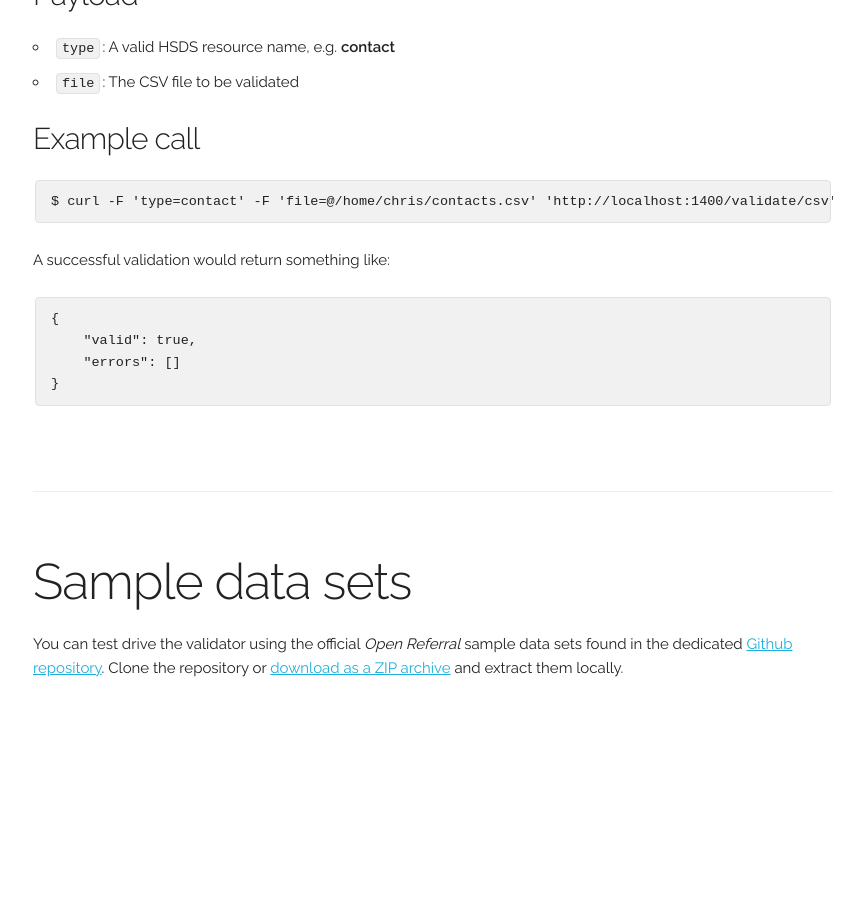
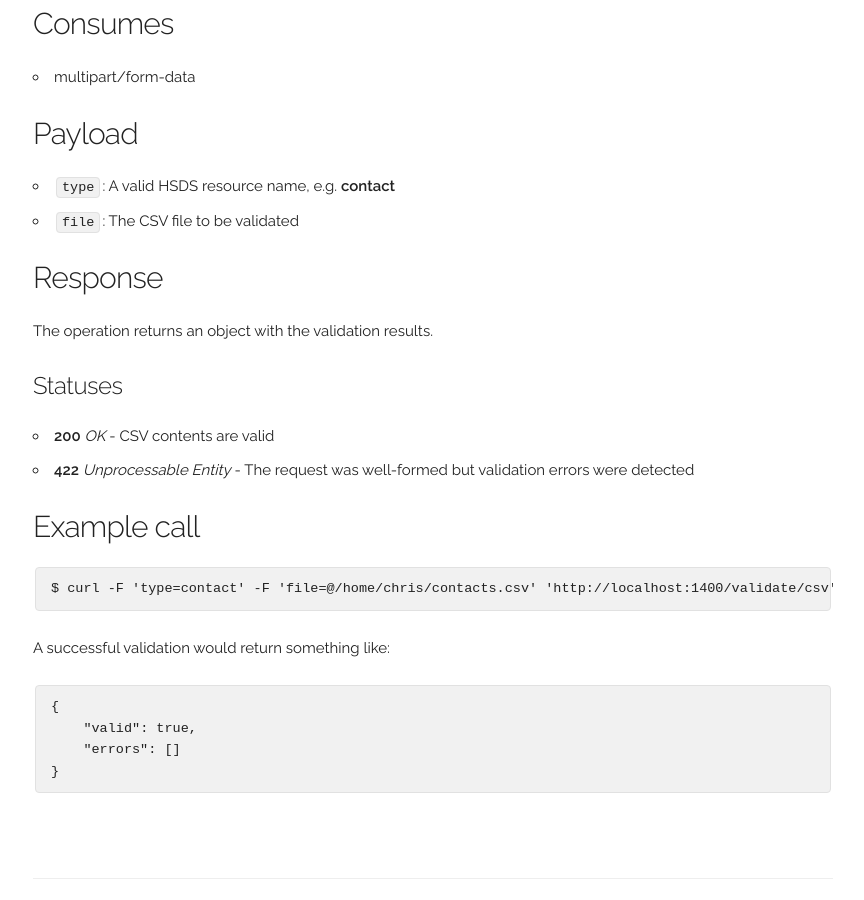
Before and after one commit to openreferral/deprecated-hsds-1.1-validator, a Jekyll site: the page built from docs/index.md, in a window 1280 px wide and 900 px high, scrolled down 7057 px. Shown: the whole window, without its empty margins (207-1071 px from the left). Built offline with Jekyll 4.4.1, drawn with Linux system fonts in a browser that asks for light colours; before the commit the page ends 7822 px from its top, so only the background shows below that; some of the changed text lies outside the part shown.

Commit message:
Updated docs

````diff
--- a/docs/index.md
+++ b/docs/index.md
@@ -208,6 +208,11 @@
 
 The operation returns a collection of validation results, one per resource as defined within the data package descriptor.
 
+##### Statuses
+
+- **200** *OK* - Datapackage contents are valid
+- **422** *Unprocessable Entity* - The request was well-formed but validation errors were detected
+
 #### Example call
 
 Given we have a sample datapackage.json file at http://example.com/openreferral/datapackage.json that contains a small subset of resources, we can run the following command to validate the contained resources:
@@ -264,6 +269,16 @@
 - `type`: A valid HSDS resource name, e.g. **contact**
 - `file`: The CSV file to be validated
 
+#### Response
+
+The operation returns an object with the validation results.
+
+##### Statuses
+
+- **200** *OK* - CSV contents are valid
+- **422** *Unprocessable Entity* - The request was well-formed but validation errors were detected
+
+
 #### Example call
 
 ```bash
@@ -279,6 +294,9 @@
 }
 ```
 
+
+
+
 </div>
 
 <div class="docs-section"  markdown="1">
````
